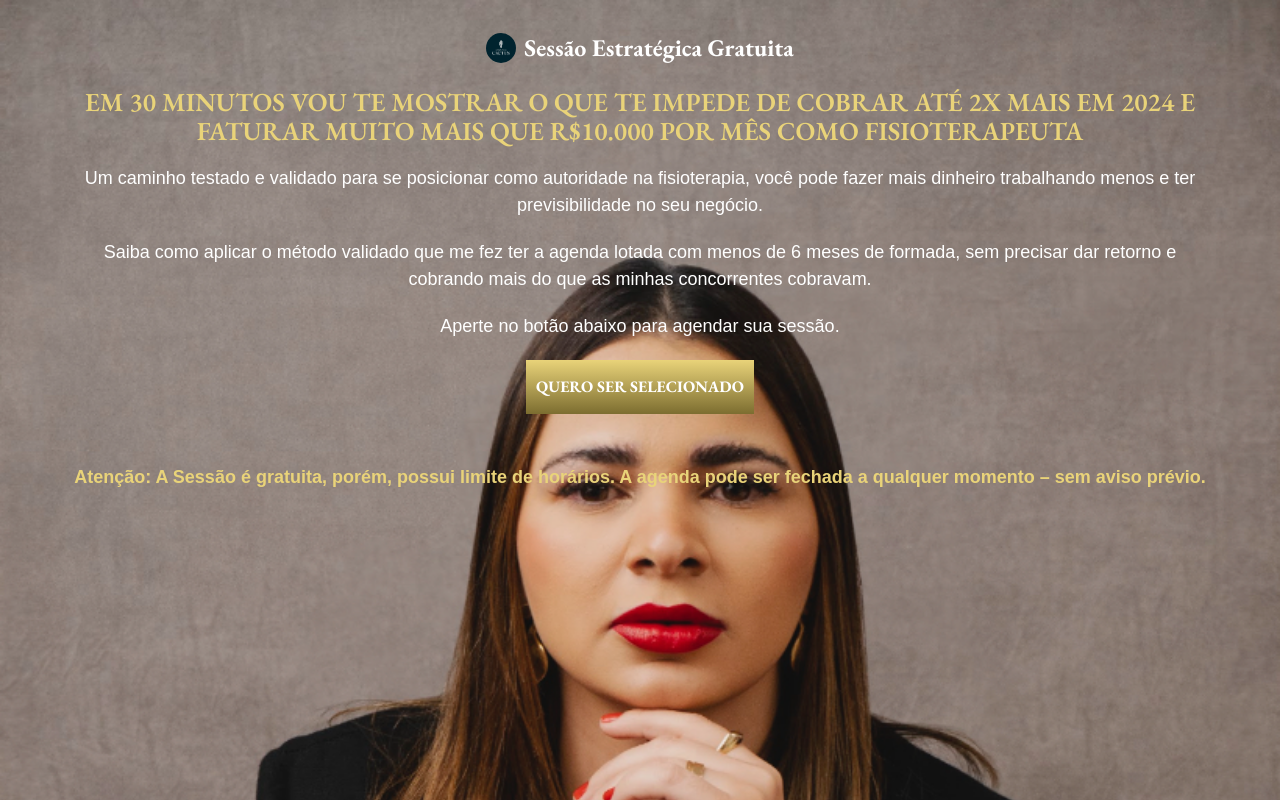
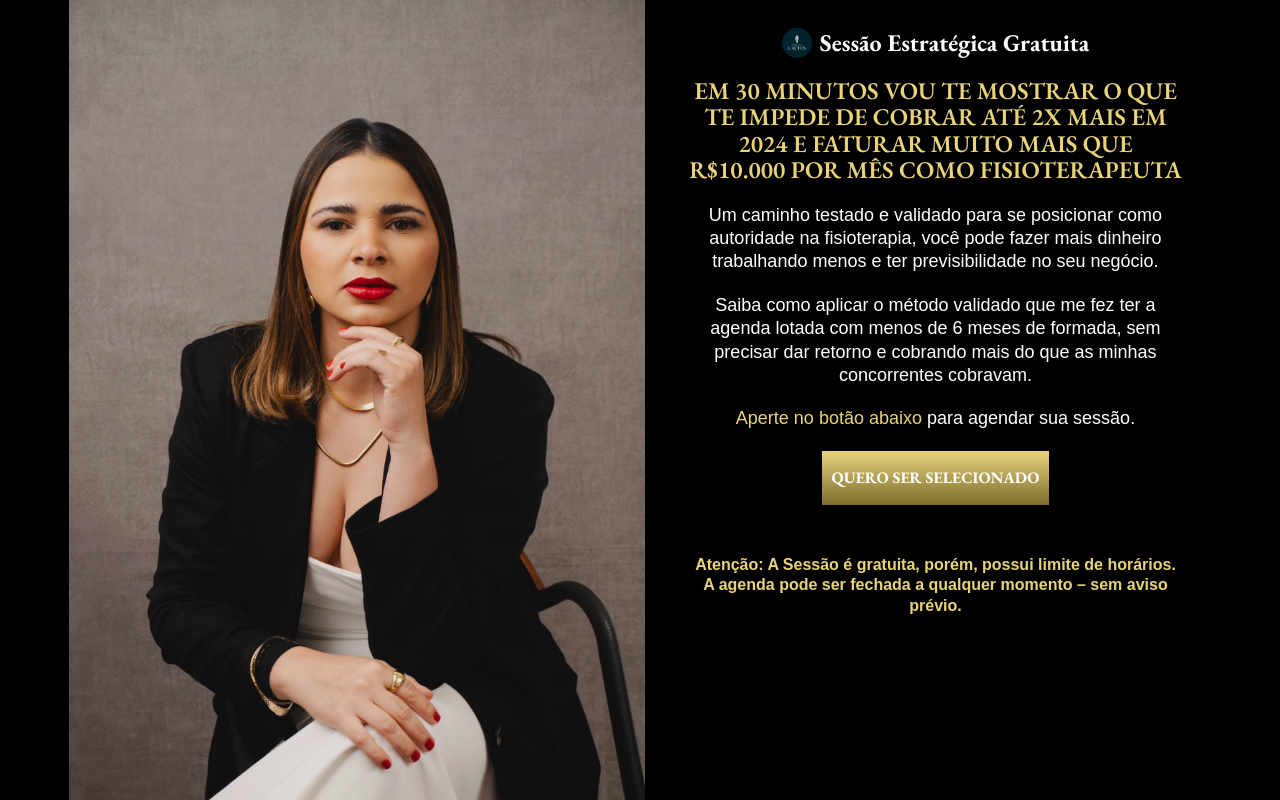
Before and after one commit to SamuelMorais030202/lp-lara, a Next.js app in the folder my-app/: page / in a window 1280 px wide. Shown: the top 800 px of the page. Built offline with nearby package versions, Linux system fonts and the light colour scheme.

Commit message:
feat: ajustando responsividade e layout descktop

```diff
--- a/my-app/src/components/Header/header.module.css
+++ b/my-app/src/components/Header/header.module.css
@@ -1,8 +1,38 @@
-.headerContainer {
-  height: 120vh;
+.headerDescktop {
+  height: 110vh;
+  display: flex;
+  flex-wrap: nowrap;
+  justify-content: center;
+  background-color: black;
+  gap: 15px;
+}
+
+.descktopImage {
+  width: 45vw;
+  height: 100%;
   background-image: url('/lara01_resized.PNG');
   background-size: cover;
-  background-position: left;
+  background-position: center;
+}
+
+.descktopContainer {
+  width: 43vw;
+  height: 100%;
+  display: flex;
+  flex-direction: column;
+  align-items: center;
+}
+
+.descktopTitle {
+  margin-top: 28px;
+  color: white;
+  font-size: 24px;
+  line-height: 30px;
+  font-family: 'EB Garamond';
+  font-weight: 700;
+  display: flex;
+  align-items: center;
+  gap: 8px;
 }
 
 .container {
@@ -16,40 +46,32 @@
   gap: 20px;
 }
 
-.title {
-  margin-top: 28px;
-  color: white;
-  font-size: 24px;
-  line-height: 40px;
-  font-family: 'EB Garamond';
-  font-weight: 700;
-  display: flex;
-  align-items: center;
-  gap: 8px;
-}
-
 .logo {
   width: 30px;
   height: 30px;
   border-radius: 50%;
 }
 
-.subTitle {
+.descktopSubTitle {
   color: rgb(233, 211, 121);
   font-weight: 600;
   font-family: 'EB Garamond';
-  font-size: 26px;
+  font-size: 24px;
   line-height: 1.1;
   text-align: center;
 }
 
-.text {
+.descktopText {
   color: white;
   font-family: Arial, Helvetica, sans-serif;
   font-size: 18px;
   font-weight: 400;
-  line-height: 1.5;
+  line-height: 1.3;
   text-align: center;
+}
+
+.descktopText span {
+  color: rgb(233, 211, 121);
 }
 
 .button {
@@ -63,15 +85,26 @@
 .attention {
   color: rgb(233, 211, 121);
   font-family: Arial, Helvetica, sans-serif;
-  font-size: 18px;
+  font-size: 16px;
   font-weight: 600;
-  line-height: 1.5;
+  line-height: 1.3;
   text-align: center;
   margin-top: 30px;
 }
 
+@media only screen and (max-width: 700px) {
+  .title {
+    margin-top: 28px;
+    color: white;
+    font-size: 24px;
+    line-height: 30px;
+    font-family: 'EB Garamond';
+    font-weight: 700;
+    display: flex;
+    align-items: center;
+    gap: 8px;
+  }
 
-@media only screen and (max-width: 900px) {
   .headerContainer {
     min-height: 120vh;
     background-image: url('/lara01.PNG');
--- a/my-app/src/components/Header/index.jsx
+++ b/my-app/src/components/Header/index.jsx
@@ -1,9 +1,10 @@
 'use client'
 
 import style from './header.module.css';
-import { useEffect } from 'react';
+import { useEffect, useState } from 'react';
 
 export default function Header() {
+  const [windowSize, setWindowSize] = useState({ width: 0, height: 0 });
 
   useEffect(() => {
     const handleScroll = () => {
@@ -16,13 +17,73 @@ export default function Header() {
       }
     };
 
+    const updateWindowSize = () => {
+      setWindowSize({ width: window.innerWidth, height: window.innerHeight });
+    };
+
+    window.addEventListener('resize', updateWindowSize);
+
+    updateWindowSize();
+
     window.addEventListener('scroll', handleScroll);
 
     return () => {
       window.removeEventListener('scroll', handleScroll);
+      window.removeEventListener('resize', updateWindowSize);
     };
 
   }, []);
+
+  if (Number(windowSize.width) > 700) {
+    return (
+      <header className={style.headerDescktop}>
+        <div className={style.descktopImage}>
+
+        </div>
+
+        <div className={style.descktopContainer}>
+          <div className={style.container}>
+            <h3 className={style.descktopTitle}>
+              <img src="/logo01.png" alt="logo" className={style.logo} />
+              Sessão Estratégica Gratuita
+            </h3>
+
+            <h2 className={style.descktopSubTitle}>
+              EM 30 MINUTOS VOU TE MOSTRAR O QUE TE IMPEDE  DE COBRAR
+              ATÉ 2X MAIS EM 2024 E FATURAR MUITO MAIS QUE R$10.000
+              POR MÊS COMO FISIOTERAPEUTA
+            </h2>
+
+            <p className={style.descktopText}>
+              Um caminho testado e validado para se posicionar como
+              autoridade na fisioterapia, você pode fazer mais dinheiro
+              trabalhando menos e ter previsibilidade no seu negócio.
+            </p>
+
+            <p className={style.descktopText}>
+              Saiba como aplicar o método validado que me fez ter
+              a agenda lotada com menos de 6 meses de formada,
+              sem precisar dar retorno e cobrando mais do que as
+              minhas concorrentes cobravam.
+            </p>
+
+            <p className={style.descktopText}>
+              <span>Aperte no botão abaixo</span> para agendar sua sessão.
+            </p>
+
+            <button className={style.button}>
+              QUERO SER SELECIONADO
+            </button>
+
+            <p className={style.attention}>
+              Atenção: A Sessão é gratuita, porém, possui limite de horários.
+              A agenda pode ser fechada a qualquer momento – sem aviso prévio.
+            </p>
+          </div>
+        </div>
+      </header>
+    )
+  }
 
   return (
     <header className={style.headerContainer}>
```
